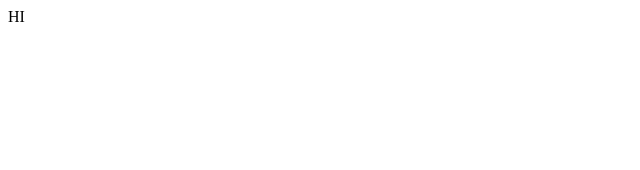
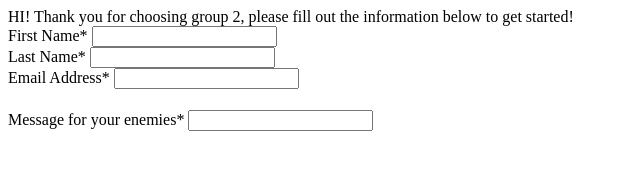
Before and after one commit to VictorPadilla0861/Group2, a plain HTML site: page index.html in a window 1280 px wide. Shown: the whole page, without its empty margins (0-640 px from the left). Drawn offline with Linux system fonts and the light colour scheme.

Commit message:
Added lists and threat

```diff
--- a/index.html
+++ b/index.html
@@ -4,9 +4,67 @@
     <meta charset="UTF-8">
     <meta name="viewport" content="width=device-width, initial-scale=1.0">
     <title>Document</title>
-    <header>HI</header>
+    <header>HI! Thank you for choosing group 2, please fill out the information below to get started! </header>
 </head>
 <body>
+    <div class="form">
+
+
+
+
+
+
+            <div class="top-row">
+              <div class="field-wrap">
+                <label>
+                  First Name<span class="req">*</span>
+                </label>
+                <input type="text" required autocomplete="off" />
+              </div>
+
+              <div class="field-wrap">
+                <label>
+                  Last Name<span class="req">*</span>
+                </label>
+                <input type="text"required autocomplete="off"/>
+              </div>
+            </div>
+
+            <div class="field-wrap">
+              <label>
+                Email Address<span class="req">*</span>
+              </label>
+              <input type="email"required autocomplete="off"/>
+            </div>
+
+
+
+
+
+            </form>
+
+          </div>
+
+          <div id="login">
+            <h1></h1>
+
+            <form action="/" method="post">
+
+              <div class="field-wrap">
+              <label>
+                Message for your enemies<span class="req">*</span>
+              </label>
+              <input type="email"required autocomplete="off"/>
+            </div>
+
+
+            </form>
+
+          </div>
+
+        </div>
+
+  </div>
 
 </body>
 </html>
```
